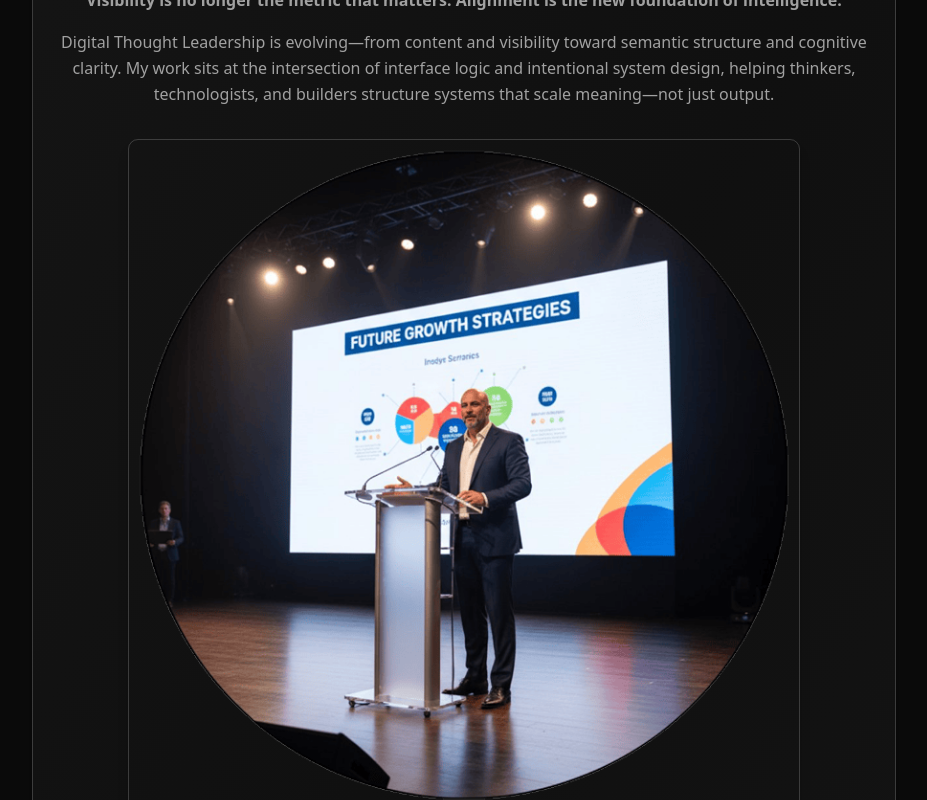
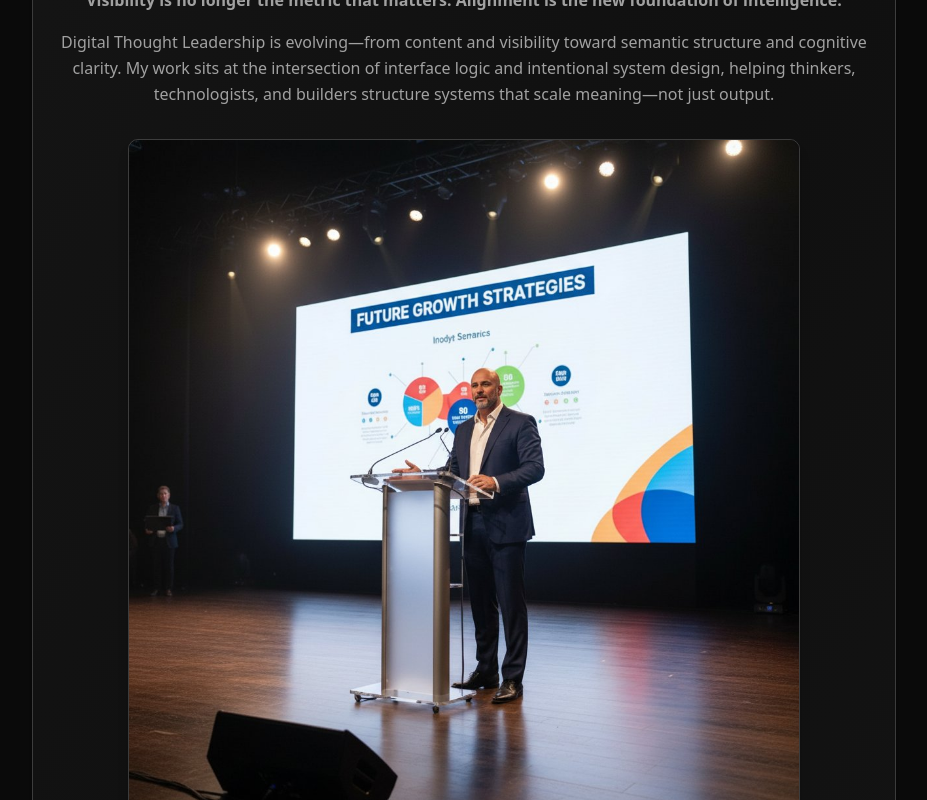
Before and after one commit to profitworx/biosite, a Next.js app: page / in a window 1280 px wide. Shown: the part 1160-1960 px from the top of the page, without its empty margins (176-1103 px from the left). Built offline with nearby package versions, Linux system fonts and the light colour scheme; no server answers.

Commit message:
image update square featured

```diff
--- a/src/app/layout.tsx
+++ b/src/app/layout.tsx
@@ -51,7 +51,7 @@
       "Metacognitive software, semantic systems, XEMATIX framework and the Core Alignment Model (CAM).",
     images: [
       {
-        url: "/images/john_deacon_presentation.png",
+        url: "/images/john_deacon_presentation.jpg",
         width: 1200,
         height: 630,
         alt: "John Deacon",
@@ -66,7 +66,7 @@
     title: "John Deacon | Semantic Systems Architect",
     description:
       "Metacognitive software, semantic systems, XEMATIX and CAM.",
-    images: ["/images/john_deacon_presentation.png"],
+    images: ["/images/john_deacon_presentation.jpg"],
   },
   alternates: {
     // Do not set a global canonical for all routes; handled per-page
--- a/src/app/page.tsx
+++ b/src/app/page.tsx
@@ -361,7 +361,7 @@
 
                 <div className="my-8 flex justify-center">
                   <Image
-                    src="/images/john_deacon_presentation.png"
+                    src="/images/john_deacon_presentation.jpg"
                     alt="John Deacon - Cognitive Systems Architect"
                     width={960}
                     height={540}
--- a/src/lib/seo.ts
+++ b/src/lib/seo.ts
@@ -15,7 +15,7 @@
 ];
 
 const DEFAULT_OG_IMAGE = {
-  url: "/images/john_deacon_presentation.png",
+  url: "/images/john_deacon_presentation.jpg",
   width: 1200,
   height: 630,
   alt: "John Deacon",
```
Also changed, not shown: public/images/john_deacon_presentation.jpg (added).
